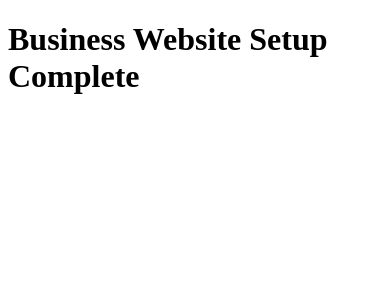
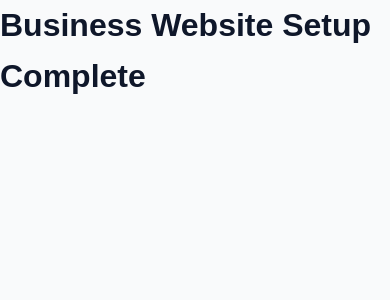
Before and after one commit to Debasmita230/The-Developers-Arena-Internship, a React (Create React App) app: page / in a window 390 px wide. Shown: the top 300 px of the page. Built offline with nearby package versions, Linux system fonts and the light colour scheme.

Commit message:
Day 2: CSS Grid and Flexbox responsive layout

```diff
--- a/src/index.js
+++ b/src/index.js
@@ -1,6 +1,10 @@
 import React from 'react';
 import ReactDOM from 'react-dom/client';
 import App from './App';
+import './styles/variables.css';
+import './styles/global.css';
+import './styles/animations.css';
+
 
 
 const root = ReactDOM.createRoot(document.getElementById('root'));
--- a/src/styles/animations.css
+++ b/src/styles/animations.css
@@ -0,0 +1,14 @@
+.fade-in {
+  animation: fadeIn 0.5s ease-in;
+}
+
+@keyframes fadeIn {
+  from {
+    opacity: 0;
+    transform: translateY(10px);
+  }
+  to {
+    opacity: 1;
+    transform: translateY(0);
+  }
+}
--- a/src/styles/global.css
+++ b/src/styles/global.css
@@ -0,0 +1,26 @@
+* {
+  margin: 0;
+  padding: 0;
+  box-sizing: border-box;
+}
+
+body {
+  font-family: var(--font-main);
+  color: var(--text-color);
+  background-color: var(--background-color);
+  line-height: 1.6;
+}
+
+main {
+  max-width: var(--max-width);
+  margin: auto;
+  padding: 1.5rem;
+}
+
+section {
+  margin-bottom: 3rem;
+}
+
+h1, h2, h3 {
+  color: var(--secondary-color);
+}
--- a/src/styles/variables.css
+++ b/src/styles/variables.css
@@ -0,0 +1,14 @@
+:root {
+
+  --primary-color:#0da2e7;
+  --secondary-color: #0f172a;
+  --accent-color: #22c55e;
+  --background-color: #f9fafb;
+  --surface-color: #ffffff;
+  --text-color: #1e293b;
+  --muted-text-color: #64748b;
+  --border-color: #e5e7eb;
+  --font-main: 'Arial', sans-serif;
+  --max-width: 1200px;
+  --container-padding: 1rem;
+}
```
Also changed, not shown: src/components/Header/Header.css (added, +31 -0 lines), src/components/Header/Header.jsx (+19 -0 lines).
